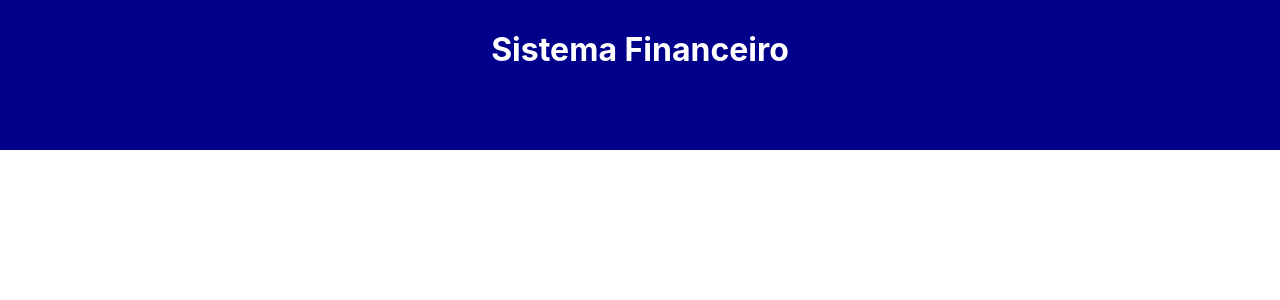
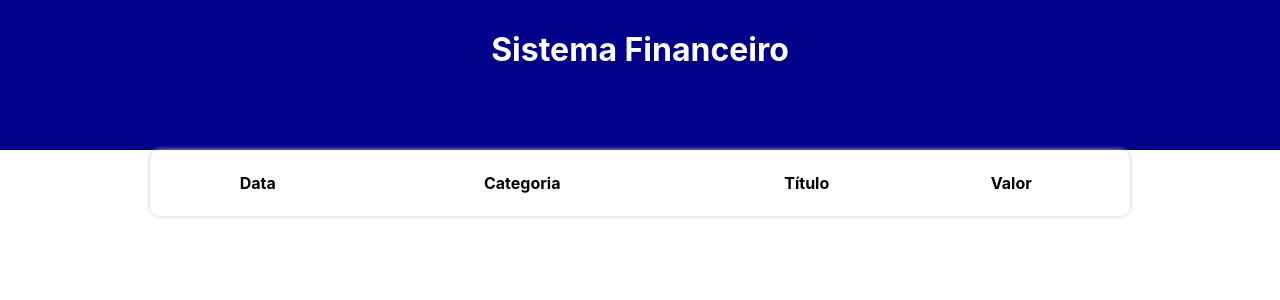
Before and after one commit to HudsonMenezes/sistema-financas-pessoais, a React (Create React App) app: page / in a window 1280 px wide. Shown: the top 300 px of the page. Built offline with nearby package versions, Linux system fonts and the light colour scheme.

Commit message:
table and tablehead created

```diff
--- a/src/App.tsx
+++ b/src/App.tsx
@@ -5,6 +5,7 @@
 import {categories} from './data/categories'
 import {items} from './data/items'
 import { getCurrentMonth, filterListByMonth } from './helpers/dateFilter'
+import {TableArea} from './components/TableArea'
 
 const App = () => {
   const [list, setList] = useState(items)
@@ -27,7 +28,7 @@
 
       {/* Área de Inserção */}
 
-      {/* Tabela de Itens */}
+      <TableArea />
 
       </C.Body>
     </C.Container>
--- /dev/null
+++ b/src/components/TableArea/index.tsx
@@ -0,0 +1,19 @@
+import * as C from './styles'
+
+export const TableArea = () => {
+  return (
+    <C.Table>
+      <thead>
+        <tr>
+          <C.TableHeadColumn>Data</C.TableHeadColumn>
+          <C.TableHeadColumn>Categoria</C.TableHeadColumn>
+          <C.TableHeadColumn>Título</C.TableHeadColumn>
+          <C.TableHeadColumn>Valor</C.TableHeadColumn>
+        </tr>
+      </thead>
+      <tbody>
+
+      </tbody>
+    </C.Table>
+  )
+}
--- /dev/null
+++ b/src/components/TableArea/styles.ts
@@ -0,0 +1,11 @@
+import styled from "styled-components";
+
+export const Table = styled.table`
+  width: 100%;
+  background-color: #fff;
+  padding: 20px;
+  box-shadow: 0px 0px 5px #ccc;
+  border-radius: 10px;
+`
+
+export const TableHeadColumn = styled.th``
```
